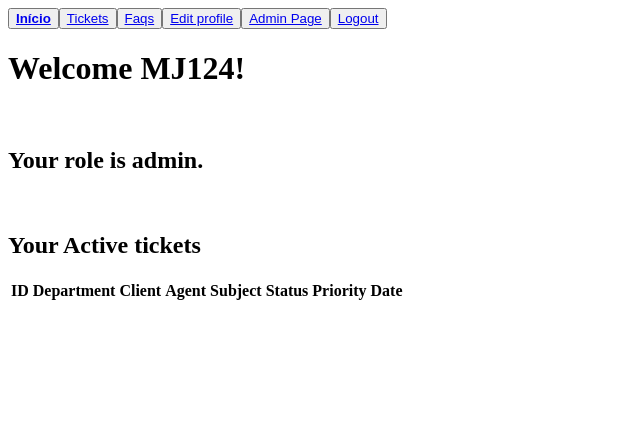
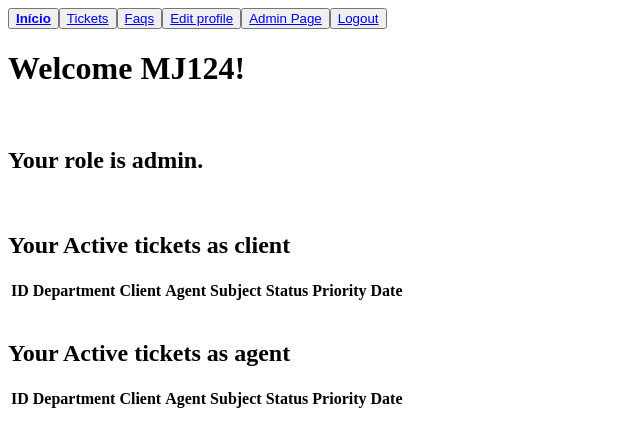
Before and after one commit to MiguelMarinho02/ticketWebsiteLtw, a PHP site: page / in a window 1280 px wide. Shown: the top 447 px of the page, without its empty margins (0-640 px from the left). Run offline with PHP 8.4, Linux system fonts and the light colour scheme; the visitor is signed in with stand-in values (Sample User, id 1); data comes from the database, SQL or seed files in the repository; both versions use the stored data as it was after the commit; lists and menus that the app fills with data are empty.

Commit message:
table bug fix i guess?

```diff
--- a/create_ticket.php
+++ b/create_ticket.php
@@ -11,7 +11,7 @@ if ($_SERVER["REQUEST_METHOD"] === "POST"){
         $uniqueid = uniqid();
 
         $client_id = $_SESSION["user_id"];
-        $agent_id = 4;
+        $agent_id = null;
         $created_at = date("Y/m/d");
         $updated_at = NULL;
 
@@ -59,7 +59,7 @@ $departments = $stmt->fetchAll();
             <?php
                 echo "<select name='department' class='department'>";
                 $none_option = "---";
-                echo "<option value='$none_option'>$none_option</option>";
+                echo "<option value='null'>$none_option</option>";
                 foreach($departments as $department){
                     $d = $department['name'];
                     echo "<option value='$d'>$d</option>";
--- /dev/null
+++ b/functions.php
@@ -0,0 +1,57 @@
+<?php
+
+ declare(strict_types = 1);
+ require_once('connection.php');
+ session_start();
+function searchUser($id){
+    $db = getDatabaseConnection();
+    $stmt = $db->prepare('SELECT * FROM user WHERE id = ?');
+    $stmt->execute(array($id));
+    return $stmt->fetch();
+}
+
+function getTicketsTableForUser($paramter){
+
+    $db = getDatabaseConnection();
+
+    $user = searchUser($_SESSION["user_id"]);
+
+    if($paramter){
+        $stmt = $db->prepare('SELECT * FROM tickets WHERE client_id = ?');
+        $stmt->execute(array($user["id"]));
+        $tickets = $stmt->fetchAll();
+    }
+    else{
+        $stmt = $db->prepare('SELECT * FROM tickets WHERE agent_id = ?');
+        $stmt->execute(array($user["id"]));
+        $tickets = $stmt->fetchAll();
+    }
+
+    foreach ($tickets as $ticket) {
+
+        $stmt = $db->prepare('SELECT * FROM department WHERE id = ?');
+        $stmt->execute(array($ticket['department_id']));
+        $department = $stmt->fetch();
+
+        $stmt = $db->prepare('SELECT * FROM user WHERE id = ?');
+        $stmt->execute(array($ticket['client_id']));
+        $c_user = $stmt->fetch();
+
+        $stmt = $db->prepare('SELECT * FROM user WHERE id = ?');
+        $stmt->execute(array($ticket['agent_id']));
+        $a_user = $stmt->fetch();
+
+        echo "<tr>
+            <td>" . $ticket['id'] . "</td>
+            <td>" . $department['name'] . "</td>
+            <td>" . $c_user['name'] . "</td>
+            <td>" . $a_user['name'] . "</td>
+            <td>" . $ticket['subject'] . "</td>
+            <td>" . $ticket['status'] . "</td>
+            <td>" . $ticket['priority'] . "</td>
+            <td>" . $ticket['created_at'] . "</td>
+            </tr>";
+}
+}
+
+?>
--- a/index.php
+++ b/index.php
@@ -1,6 +1,7 @@
 <?php
    declare(strict_types = 1);
    require_once('connection.php');
+   require_once('functions.php');
    session_start();
    $db = getDatabaseConnection();
 
@@ -56,7 +57,7 @@
       <h2>Your role is <?php echo $user["role"]?>.</h2>
       <br>
 
-      <h2>Your Active tickets</h2>
+      <h2>Your Active tickets as client</h2>
       <table>
         <thead>
             <tr>
@@ -72,43 +73,33 @@
         </thead>
         <tbody>
             <?php
-
-               $stmt = $db->prepare('SELECT * FROM tickets WHERE client_id = ? or agent_id = ?');
-               $stmt->execute(array($user["id"],$user["id"]));
-               $tickets = $stmt->fetchAll();
-
-               foreach ($tickets as $ticket) {
-
-                $stmt = $db->prepare('SELECT * FROM department WHERE id = ?');
-                $stmt->execute(array($ticket['department_id']));
-                $departments = $stmt->fetchAll();
-                foreach ($departments as $department){};
-
-                $stmt = $db->prepare('SELECT * FROM user WHERE id = ?');
-                $stmt->execute(array($ticket['client_id']));
-                $users = $stmt->fetchAll();
-                foreach ($users as $c_user){};
-
-                $stmt = $db->prepare('SELECT * FROM user WHERE id = ?');
-                $stmt->execute(array($ticket['agent_id']));
-                $users = $stmt->fetchAll();
-                foreach ($users as $a_user){};
-
-                echo "<tr>
-                    <td>" . $ticket['id'] . "</td>
-                    <td>" . $department['name'] . "</td>
-                    <td>" . $c_user['name'] . "</td>
-                    <td>" . $a_user['name'] . "</td>
-                    <td>" . $ticket['subject'] . "</td>
-                    <td>" . $ticket['status'] . "</td>
-                    <td>" . $ticket['priority'] . "</td>
-                    <td>" . $ticket['created_at'] . "</td>
-                </tr>";
-               }
+               getTicketsTableForUser(true); //prints clients table
             ?>
         </tbody>
       </table>
-
+      <?php if($user["role"] != "client"):?>
+      <br>
+      <h2>Your Active tickets as agent</h2>
+      <table>
+        <thead>
+            <tr>
+                <th>ID</th>
+                <th>Department</th>
+                <th>Client</th>
+                <th>Agent</th>
+                <th>Subject</th>
+                <th>Status</th>
+                <th>Priority</th>
+                <th>Date</th>
+            </tr>
+        </thead>
+        <tbody>
+            <?php
+               getTicketsTableForUser(false); //prints agent table
+            ?>
+        </tbody>
+      </table>
+      <?php endif; ?>
    </body>
 
 </html>
```
Also changed, not shown: database/database.db.
